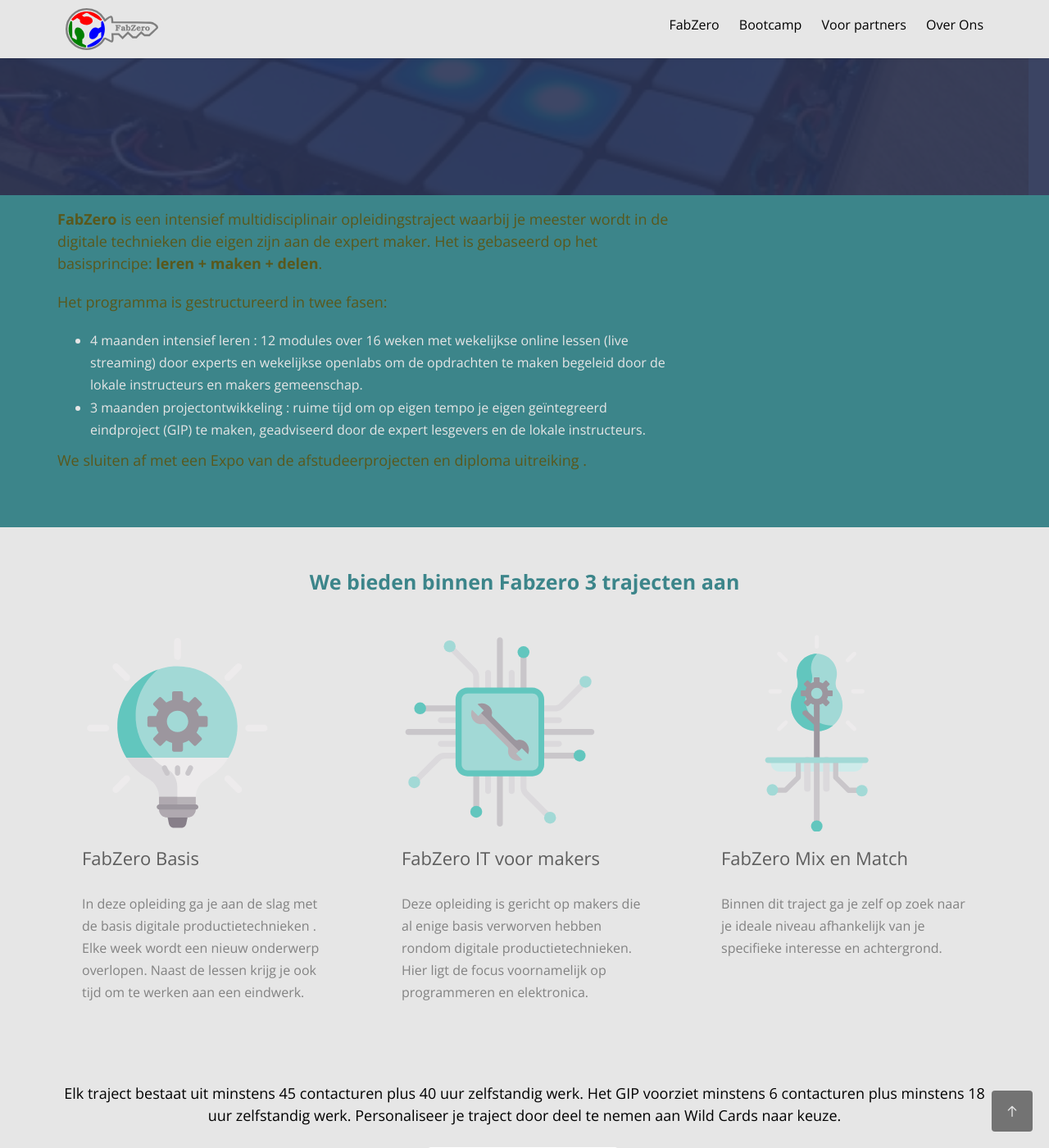
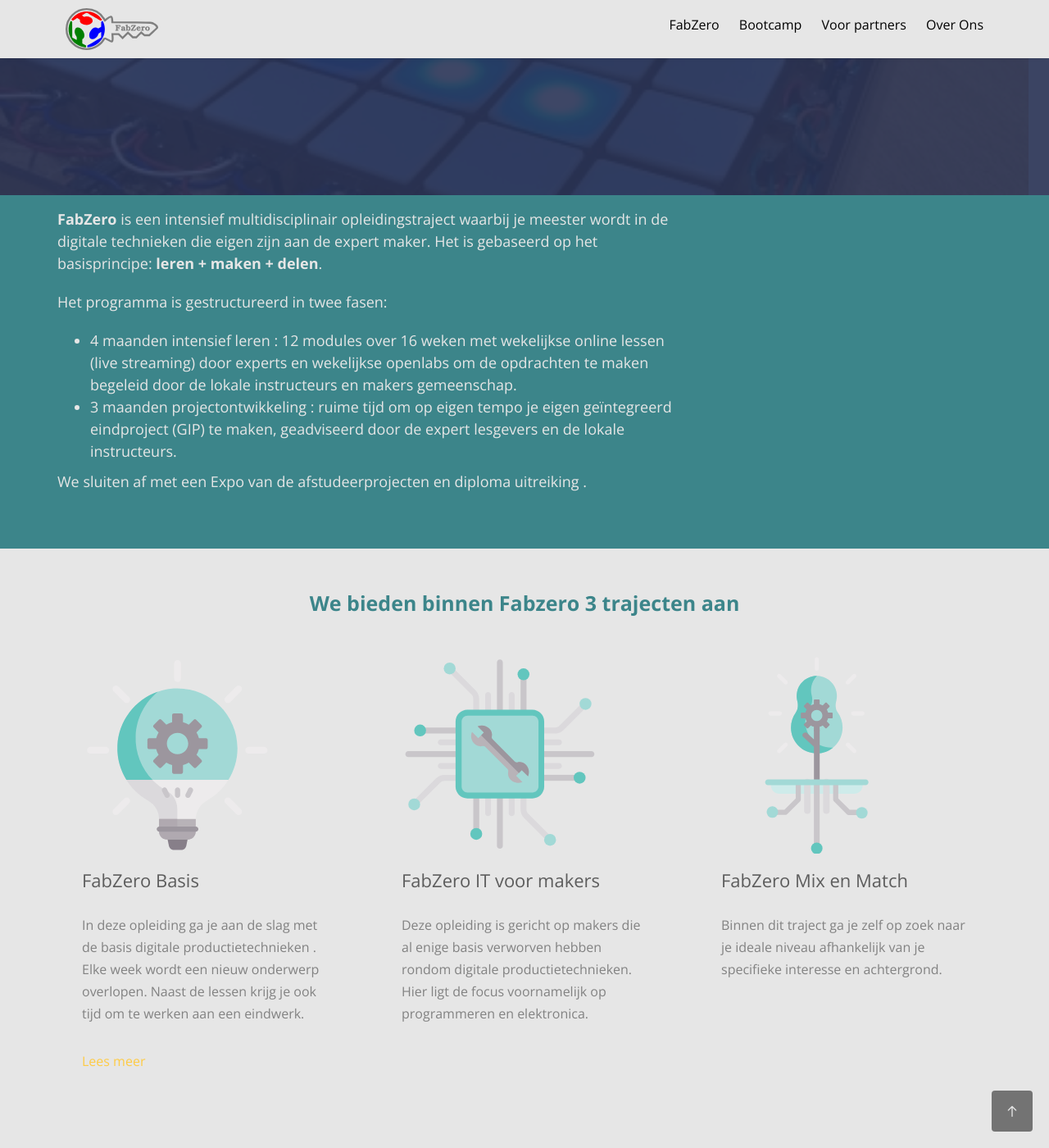
Before and after one commit to IngegnoMakerSpace/inclusievekets, a Jekyll site: the page built from fabzero.html, in a window 1280 px wide and 1400 px high, scrolled down 362 px. Shown: the whole window at 82% size. Built offline with Jekyll 4.4.1, drawn with Linux system fonts in a browser that asks for light colours; nearby versions of some CDN libraries; some web fonts are replaced; some of the changed text lies outside the part shown.

Commit message:
color tweaks

```diff
--- a/assets/css/style.scss
+++ b/assets/css/style.scss
@@ -701,7 +701,7 @@
 			font-style: italic;
 			line-height: 1.5;
 			&.author {
-				color: lighten($brand-black, 70%);
+				color: $brand-secondary;
 				img {
 					width: 60px;
 					margin-right: 20px;
@@ -742,7 +742,7 @@
 				color: $brand-textprimary;
 				&.author {
 					cite {
-						color: $brand-textprimary;
+						color: $brand-secondary;;
 					}
 				}
 			}
@@ -1055,7 +1055,7 @@
 			}
 		}
 		p, h3 {
-			color: $brand-secondary!important;
+			color: $brand-textprimary!important;
 		}
 		a {
 			color: rgba(255,255,255,.7);
@@ -1219,16 +1219,23 @@
 		margin-bottom: 2em;
 	}
 	h2 {
-		font-size: 55px;
+		font-size: 35px;
 		margin-bottom: 0px;
 		line-height: 1.5;
-		font-weight: 300;
-		color: $brand-black;
-	}
-	p {
+		font-weight: bold;
+		color: $brand-white;
+	}
+	h3 {
+		font-size: 25px;
+		margin-bottom: 0px;
+		line-height: 1.5;
+		font-weight: bold;
+		color: $brand-white;
+	}
+	p, ol, ul {
 		font-size: 18px;
 		line-height: 1.5;
-		color: $brand-black;
+		color: $brand-white;
 	}
 	span{
 		display: block;
@@ -1315,6 +1322,31 @@
     a{
         color: $brand-tertiary;
     }
+}.fh5co-heading4 {
+	margin-bottom: 1em;
+	&.fh5co-heading-sm {
+		margin-bottom: 2em;
+	}
+	h2 {
+		font-size: 55px;
+		margin-bottom: 0px;
+		line-height: 1.5;
+		font-weight: 300;
+		color: $brand-black;
+	}
+	p, ol, ul {
+		font-size: 18px;
+		line-height: 1.5;
+		color: $brand-black;
+	}
+	span{
+		display: block;
+		margin-bottom: 10px;
+		text-transform: uppercase;
+		font-size: 12px;
+		letter-spacing: 2px;
+		color: $brand-secondary;
+	}
 }
 
 #fh5co-started {
--- a/fabzero.html
+++ b/fabzero.html
@@ -25,7 +25,7 @@
     <div class="container">
         <div class="row row-pb-md">
             <div class="col-md-8 col-md-offset-0 text-left animate-box" data-animate-effect="fadeInUp">
-                <div class="fh5co-heading2">
+                <div class="fh5co-heading">
                     <p><strong>FabZero</strong> is een intensief multidisciplinair opleidingstraject waarbij je meester wordt in de digitale technieken die eigen zijn aan de expert maker. Het is gebaseerd op het basisprincipe: <strong>leren + maken + delen</strong>.</p>
                     <p>Het programma is gestructureerd in twee fasen:</p>
                     <ul><li>4 maanden intensief leren : 12 modules over 16 weken met wekelijkse online lessen (live streaming) door experts en wekelijkse openlabs om de opdrachten te maken begeleid door de lokale instructeurs en makers gemeenschap.</li>
@@ -51,10 +51,11 @@
             <div class="col-md-4 col-sm-6 " id="fabzerobasis">
                 <div class="feature-center animate-box" data-animate-effect="fadeInUp">
                     <span class="icon">
-                        <img src="{{site.baseurl}}/assets/images/logo FABZERO-01.svg" style="width:80%">
+                        <a href="{{site.baseurl}}/fabzerobasis"><img src="{{site.baseurl}}/assets/images/logo FABZERO-01.svg" style="width:80%"></a>
                     </span>
                     <h3>FabZero Basis</h3>
                     <p>In deze opleiding ga je aan de slag met de basis digitale productietechnieken . Elke week wordt een nieuw onderwerp overlopen. Naast de lessen krijg je ook tijd om te werken aan een eindwerk.</p>
+				    <p><a href="{{site.baseurl}}/fabzerobasis">Lees meer</a></p>
                 </div>
             </div>
             <div class="col-md-4 col-sm-6 " id="fabzeroit">
@@ -123,25 +124,25 @@
         </div>
         <div class="row row-pb-md">
             <div class="col-md-6 col-sd-4 text-left animate-box" data-animate-effect="fadeInUp">
-                <div class="fh5co-heading2">
+                <div class="fh5co-heading">
                     <h3>Digitaal Maken voor Makers</h3>
                     <p>2d en 3d digitaal ontwerpen, lasersnijden, 3d printen, snijplotten, cnc frezen, digitaal borduren, digitale kledij ontwerp.</p>
                 </div>
             </div>
             <div class="col-md-6 col-sd-4 text-left animate-box" data-animate-effect="fadeInUp">
-                <div class="fh5co-heading2">
+                <div class="fh5co-heading">
                     <h3>Materialen &amp; prototyping voor Makers</h3>
                     <p>Materialen en eigenschappen, smart materials, prototyping principes, prototyping technieken, productpresentatie voor makers.</p>
                 </div>
             </div>
             <div class="col-md-6 col-sd-4 text-left animate-box" data-animate-effect="fadeInUp">
-                <div class="fh5co-heading2">
+                <div class="fh5co-heading">
                     <h3>Elektronica voor Makers</h3>
                     <p>Basis elektronica, micro-elektronica via Arduino, programmeren van Arduino met sensoren en actuatoren, smart textiles, PCB’s maken.</p>
                 </div>
             </div>
             <div class="col-md-6 col-sd-4 text-left animate-box" data-animate-effect="fadeInUp">
-                <div class="fh5co-heading2">
+                <div class="fh5co-heading">
                     <h3>IT voor Makers</h3>
                     <p>Git en GitHub/GitLab, Python, IOT, gevorderde Arduino, Raspberry Pi, AI en Machine Learning.</p>
                 </div>
@@ -265,7 +266,7 @@
     <div class="container">
         <div class="row row-pb-md">
             <div class="col-md-8 col-md-offset-0 text-left animate-box" data-animate-effect="fadeInUp">
-                <div class="fh5co-heading2">
+                <div class="fh5co-heading">
                     <h2>Kosten</h2>
                     <p>De opleiding is <strong>gratis voor wie recht heeft</strong> op vrijstelling van betaling anders is de kostprijs voor het opleidingstraject <strong>300 EUR</strong> inclusief studiemateriaal, toegang tot de openlab, gebruik machines en basis verbruiksmaterialen tijdens de openlabs. Inschrijven voor losse modules is mogelijk, inschrijvingsgeld vanaf 25 eur. Voor korting of vrijstelling van betaling zie sectie Kortingen hieronder. <br/>
                     Meer info? <a href="mailto:jill@decreatievestem.be;info@decreatievestem.be">info@decreatievestem.be</a></p>
```
Also changed, not shown: other parts of fabzero.html (+1 -1 lines).
